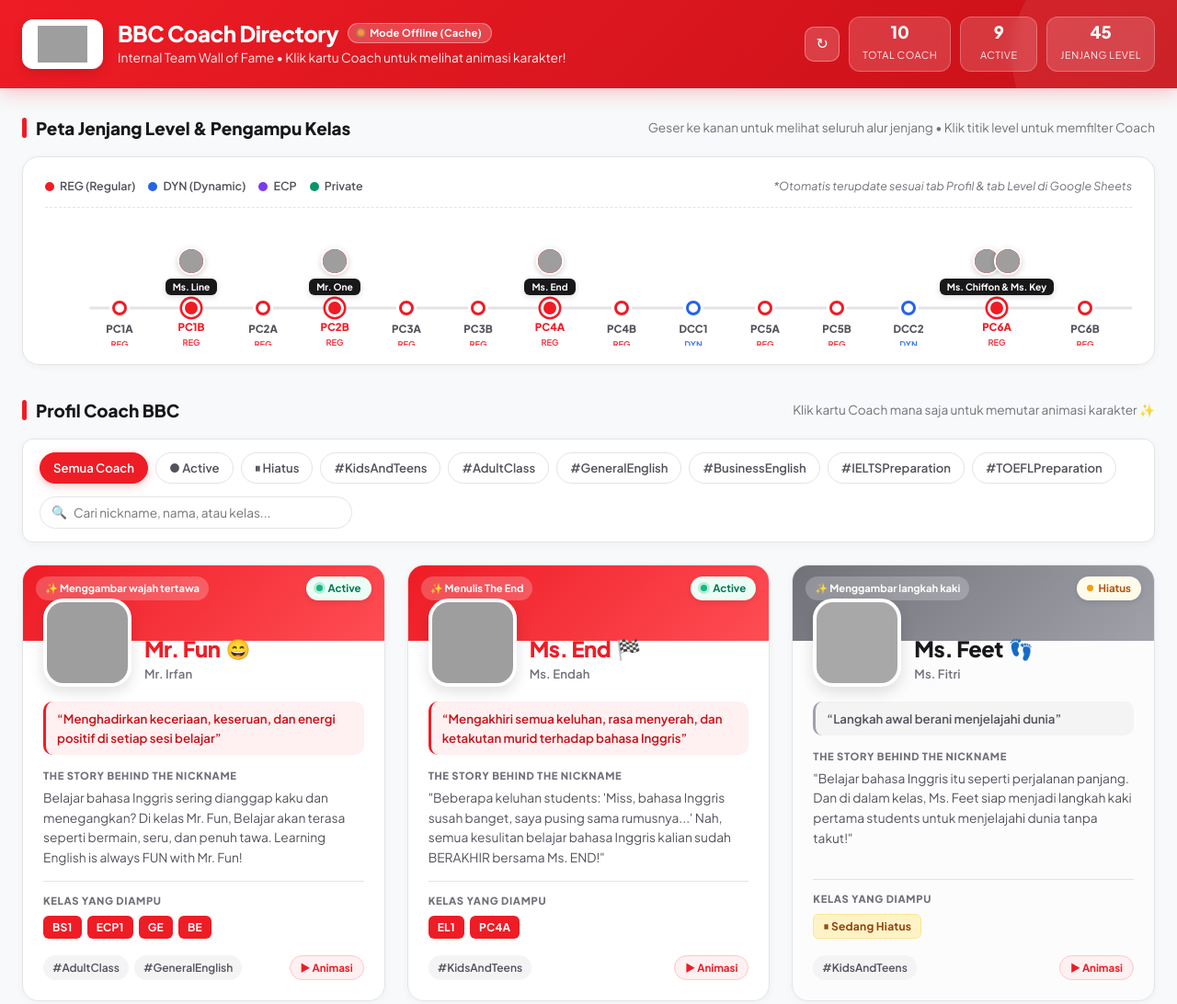
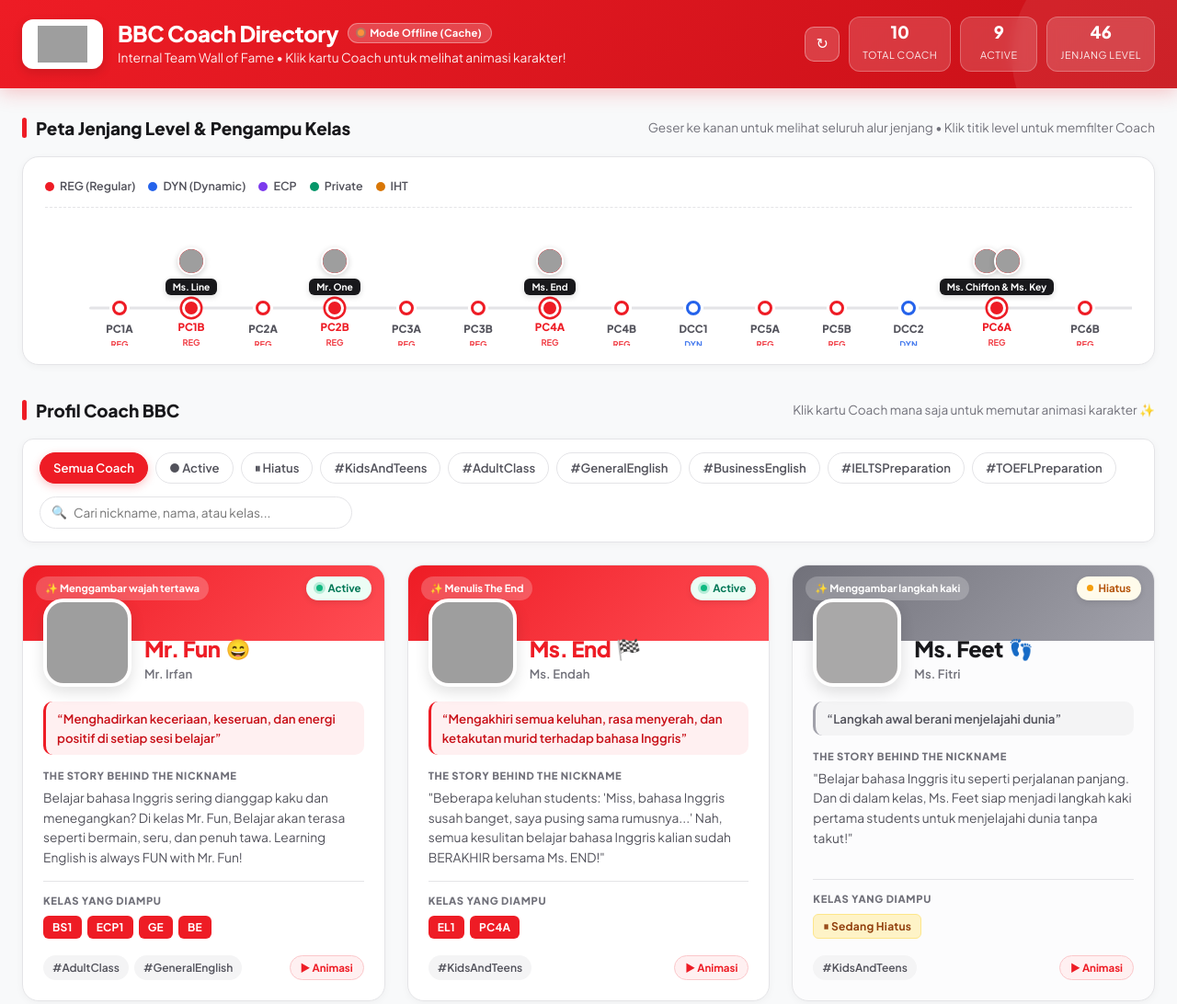
Before and after one commit to bbckarawang/teacher, a plain HTML site: page index.html in a window 1280 px wide. Shown: the top 1092 px of the page at 92% size. Drawn offline with Linux system fonts and the light colour scheme; grey boxes are pictures that could not be loaded.

Commit message:
Update index.html

```diff
--- a/index.html
+++ b/index.html
@@ -17,6 +17,7 @@
       --cat-dyn: #2563EB;
       --cat-ecp: #7C3AED;
       --cat-private: #059669;
+      --cat-iht: #D97706;
       --bg-page: #F8F9FA;
       --bg-card: #FFFFFF;
       --text-main: #18181B;
@@ -345,12 +346,7 @@
     .cat-DYN { background-color: var(--cat-dyn); }
     .cat-ECP { background-color: var(--cat-ecp); }
     .cat-Private { background-color: var(--cat-private); }
-
-    .roadmap-hint {
-      font-size: 0.78rem;
-      color: var(--text-muted);
-      font-style: italic;
-    }
+    .cat-IHT { background-color: var(--cat-iht); }
 
     .roadmap-scroll-wrapper {
       overflow-x: auto;
@@ -476,6 +472,7 @@
     .level-node[data-cat="DYN"] { --node-color: var(--cat-dyn); }
     .level-node[data-cat="ECP"] { --node-color: var(--cat-ecp); }
     .level-node[data-cat="Private"] { --node-color: var(--cat-private); }
+    .level-node[data-cat="IHT"] { --node-color: var(--cat-iht); }
 
     .node-dot {
       width: 16px;
@@ -1296,8 +1293,8 @@
             <span class="legend-item"><span class="legend-dot cat-DYN"></span> DYN (Dynamic)</span>
             <span class="legend-item"><span class="legend-dot cat-ECP"></span> ECP</span>
             <span class="legend-item"><span class="legend-dot cat-Private"></span> Private</span>
+            <span class="legend-item"><span class="legend-dot cat-IHT"></span> IHT</span>
           </div>
-          <span class="roadmap-hint">*Otomatis terupdate sesuai tab Profil &amp; tab Level di Google Sheets</span>
         </div>
 
         <div class="roadmap-scroll-wrapper">
@@ -1810,6 +1807,11 @@
     "order": 45,
     "level": "IELTS",
     "category": "Private"
+  },
+  {
+    "order": 46,
+    "level": "IHT",
+    "category": "IHT"
   }
 ];
 
```
